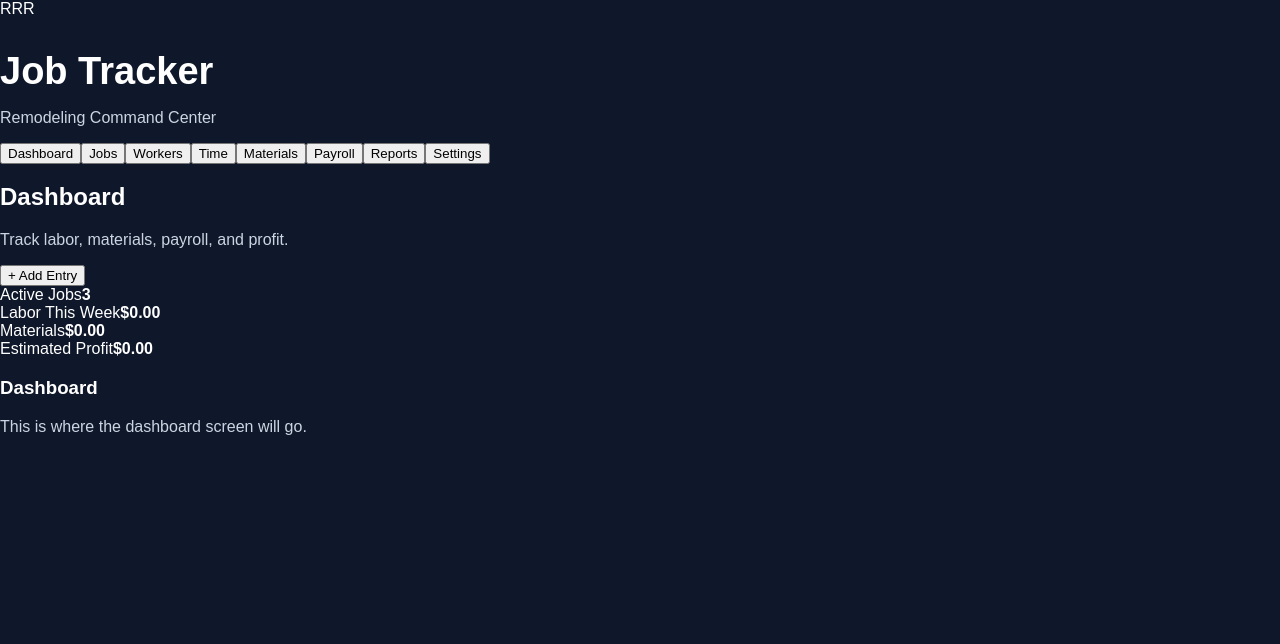
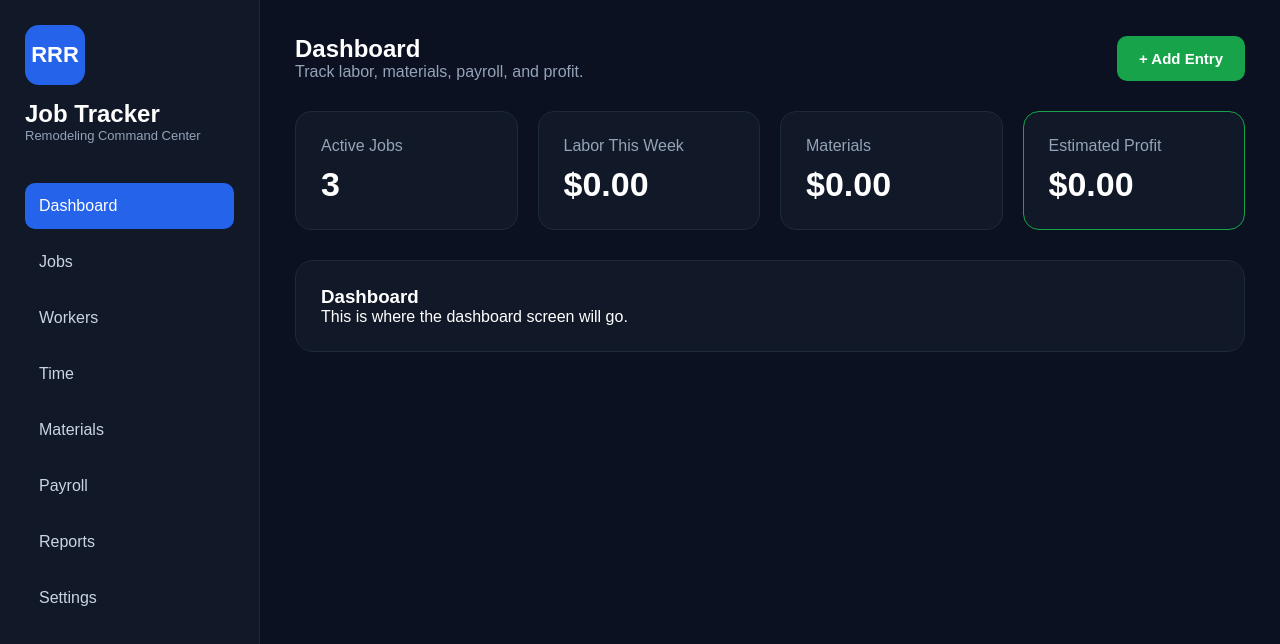
Before and after one commit to mattrauschenbach-cloud/rrr-job-tracker, a React app: page / in a window 1280 px wide. Shown: the top 644 px of the page. Built offline with nearby package versions, Linux system fonts and the light colour scheme; the HTML template or start-up script is replaced by a standard one.

Commit message:
Update style.css

```diff
--- a/src/style.css
+++ b/src/style.css
@@ -1,29 +1,133 @@
-body {
-  margin: 0;
-  background: #0f172a;
-  color: white;
-  font-family: Arial, sans-serif;
+*{
+  margin:0;
+  padding:0;
+  box-sizing:border-box;
 }
 
-.app {
-  padding: 30px;
-  max-width: 900px;
-  margin: auto;
+body{
+  font-family:Arial,Helvetica,sans-serif;
+  background:#0b1120;
+  color:white;
 }
 
-h1 {
-  font-size: 38px;
-  margin-bottom: 8px;
+.appShell{
+  display:flex;
+  min-height:100vh;
 }
 
-p {
-  color: #cbd5e1;
+.sidebar{
+  width:260px;
+  background:#111827;
+  border-right:1px solid #1e293b;
+  padding:25px;
 }
 
-.card {
-  background: #111827;
-  border: 1px solid #334155;
-  border-radius: 16px;
-  padding: 20px;
-  margin-top: 20px;
+.brand{
+  margin-bottom:40px;
 }
+
+.logo{
+  width:60px;
+  height:60px;
+  background:#2563eb;
+  border-radius:14px;
+  display:flex;
+  align-items:center;
+  justify-content:center;
+  font-weight:bold;
+  font-size:22px;
+  margin-bottom:15px;
+}
+
+.brand h1{
+  font-size:24px;
+}
+
+.brand p{
+  color:#94a3b8;
+  font-size:13px;
+}
+
+.navBtn{
+  width:100%;
+  text-align:left;
+  padding:14px;
+  margin-bottom:10px;
+  background:none;
+  color:#cbd5e1;
+  border:none;
+  border-radius:10px;
+  cursor:pointer;
+  font-size:16px;
+}
+
+.navBtn:hover{
+  background:#1e293b;
+}
+
+.active{
+  background:#2563eb;
+  color:white;
+}
+
+.main{
+  flex:1;
+  padding:35px;
+}
+
+.topbar{
+  display:flex;
+  justify-content:space-between;
+  align-items:center;
+  margin-bottom:30px;
+}
+
+.topbar p{
+  color:#94a3b8;
+}
+
+.primaryBtn{
+  background:#16a34a;
+  color:white;
+  border:none;
+  padding:14px 22px;
+  border-radius:10px;
+  cursor:pointer;
+  font-size:15px;
+  font-weight:bold;
+}
+
+.statsGrid{
+  display:grid;
+  grid-template-columns:repeat(4,1fr);
+  gap:20px;
+  margin-bottom:30px;
+}
+
+.statCard{
+  background:#111827;
+  padding:25px;
+  border-radius:16px;
+  border:1px solid #1e293b;
+}
+
+.statCard span{
+  color:#94a3b8;
+  display:block;
+  margin-bottom:10px;
+}
+
+.statCard strong{
+  font-size:34px;
+}
+
+.profit{
+  border:1px solid #16a34a;
+}
+
+.panel{
+  background:#111827;
+  border-radius:18px;
+  padding:25px;
+  border:1px solid #1e293b;
+}
```
